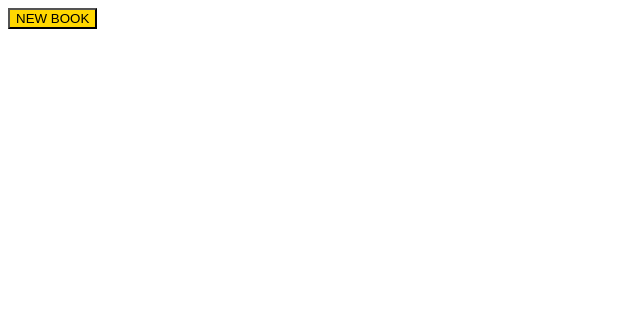
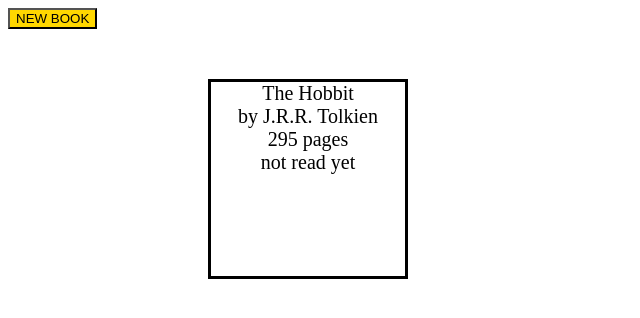
Before and after one commit to 42esoulard/webdev, a plain HTML site: page FULLSTACK/books/index.html in a window 1280 px wide. Shown: the whole page, without its empty margins (0-640 px from the left). Drawn offline with Linux system fonts and the light colour scheme.

Commit message:
ok book display + input form  work

```diff
--- a/FULLSTACK/book.js
+++ b/FULLSTACK/books/book.js
@@ -7,7 +7,10 @@
     if (other)
         this.other = other;
     this.info = function() {
-        return `${title} by ${author}, ${pages} pages, ${read}`;
+        let ret = `${this.title}, by ${this.author}, ${this.pages} pages, ${this.read}`;
+        if (this.other)
+            ret += `, Comment: ${this.other}`;
+        return ret;
     }
 }
 
@@ -27,9 +30,9 @@
 
     const inputs = newBook_form.querySelectorAll('input');
     inputs.forEach(input => book[input.name] = input.value);
-    inputs.forEach(input => input.value = null);
 
     myLibrary.push(book);
+
     hideInputForm();
     displayLibrary();
     return false;
@@ -39,9 +42,14 @@
 
 
 function displayInputForm() {
-    newBook_form.style.display = 'block';
+    if (newBook_form.style.display === 'block')
+        hideInputForm();
+    else
+        newBook_form.style.display = 'block';
 }
 function hideInputForm() {
+    const inputs = newBook_form.querySelectorAll('input');
+    inputs.forEach(input => input.value = null);
     newBook_form.style.display = 'none';
 }
 
@@ -56,11 +64,10 @@
 function displayLibrary() {
     emptyDisplay();
     myLibrary.forEach(book => {
-        // const newBookDiv = document.createElement('div');
-        // displayGrid.appendChild(newBookDiv);
-        // newBookDiv.classList.add('.display_book');
-        // newBookDiv.textContent = book.info();
-        console.log(book.info());
+        const newBookDiv = document.createElement('div');
+        displayGrid.appendChild(newBookDiv);
+        newBookDiv.classList.add('display_book');
+        newBookDiv.innerText = book.info().split(', ').join('\r\n');
     });
 }
 
@@ -78,4 +85,4 @@
 // myLibrary.push(harryPotter);
 // myLibrary.push(memoires);
 
-// displayLibrary();
+displayLibrary();
--- a/FULLSTACK/books.css
+++ b/FULLSTACK/books/books.css
@@ -8,11 +8,13 @@
     position:fixed;
     flex-direction: column;
     justify-content: center;
-    border: 3px solid #f1f1f1;
+    border: 3px solid #202020;
     width: 250px;
     top: 30px;
     left: 5px;
     font-size: 15px;
+    background-color: rgb(255, 250, 225);
+    padding: 10px;
 }
 
 .newBook_btn {
@@ -21,15 +23,16 @@
 
 .display_grid {
     display: grid;
-    grid-template-columns: repeat(4, auto);
-    grid-template-rows: repeat(3, auto);
-    width: 400px;
-    height: 600px;
+    grid-template-columns: repeat(4, 200px);
+    grid-template-rows: repeat(3, 200px);
     grid-gap: 20px;
+    margin-left: 200px;
+    margin-top: 50px;
 }
 
 .display_book {
     border-style: solid;
     font-size: 20px;
     text-align: center;
+    white-space: pre;
 }
```
Also changed, not shown: FULLSTACK/books/index.html (renamed from FULLSTACK/index.html).
